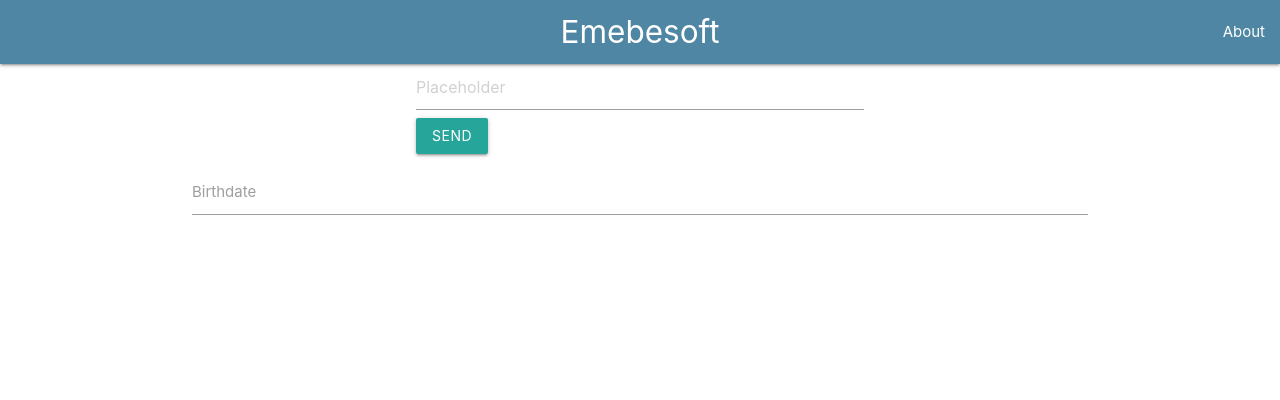
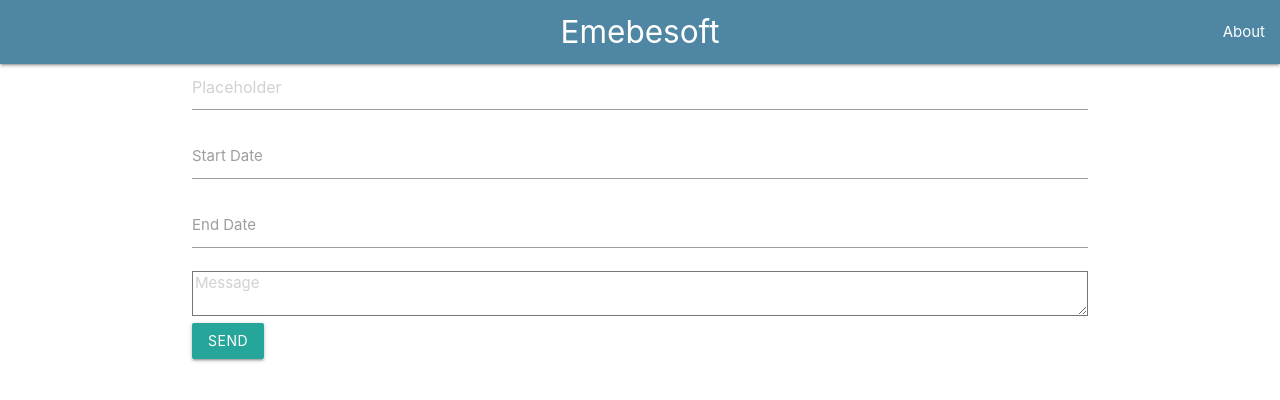
Before and after one commit to JuanGarciaLucena/AngularHelloWorld, an Angular app: page / in a window 1280 px wide. Shown: the top 400 px of the page. Built offline with nearby package versions, Linux system fonts and the light colour scheme; what angular-bootstrap-md would draw is missing.

Commit message:
starting form

```diff
--- a/src/app/components/heroes/heroes.component.html
+++ b/src/app/components/heroes/heroes.component.html
@@ -3,14 +3,26 @@
 </head>
 
 <div class="container" id="heroes__container__main">
+  <form class="text-center border border-light p-5">
     <div id="heroes__container__form">
       <input placeholder="Placeholder" id="first_name" type="text" class="validate">
-    <a class="waves-effect waves-light btn" (click) = insertPrueba()>Send</a>
+
     </div>
 
     <div class="input-field">
       <input id="birthdate" type="text" class="datepicker">
-    <label for="birthdate">Birthdate</label>
+      <label for="birthdate">Start Date</label>
     </div>
 
+    <div class="input-field">
+      <input id="birthdate" type="text" class="datepicker">
+      <label for="birthdate">End Date</label>
     </div>
+
+    <div class="form-group">
+      <textarea class="form-control rounded-10" id="exampleFormControlTextarea2" rows="3" placeholder="Message"></textarea>
+    </div>
+
+    <a class="waves-effect waves-light btn" (click) = insertPrueba()>Send</a>
+  </form>
+</div>
--- a/src/app/components/heroes/heroes.component.scss
+++ b/src/app/components/heroes/heroes.component.scss
@@ -3,11 +3,6 @@
     align-items: center;
 }
 
-#heroes__container__form{
-    margin: auto;
-    width: 50%;
-}
-
 #heroes__label__header{
     font: 2em sans-serif;
 }
```
Lines whose indentation alone changed are shown as unchanged.
